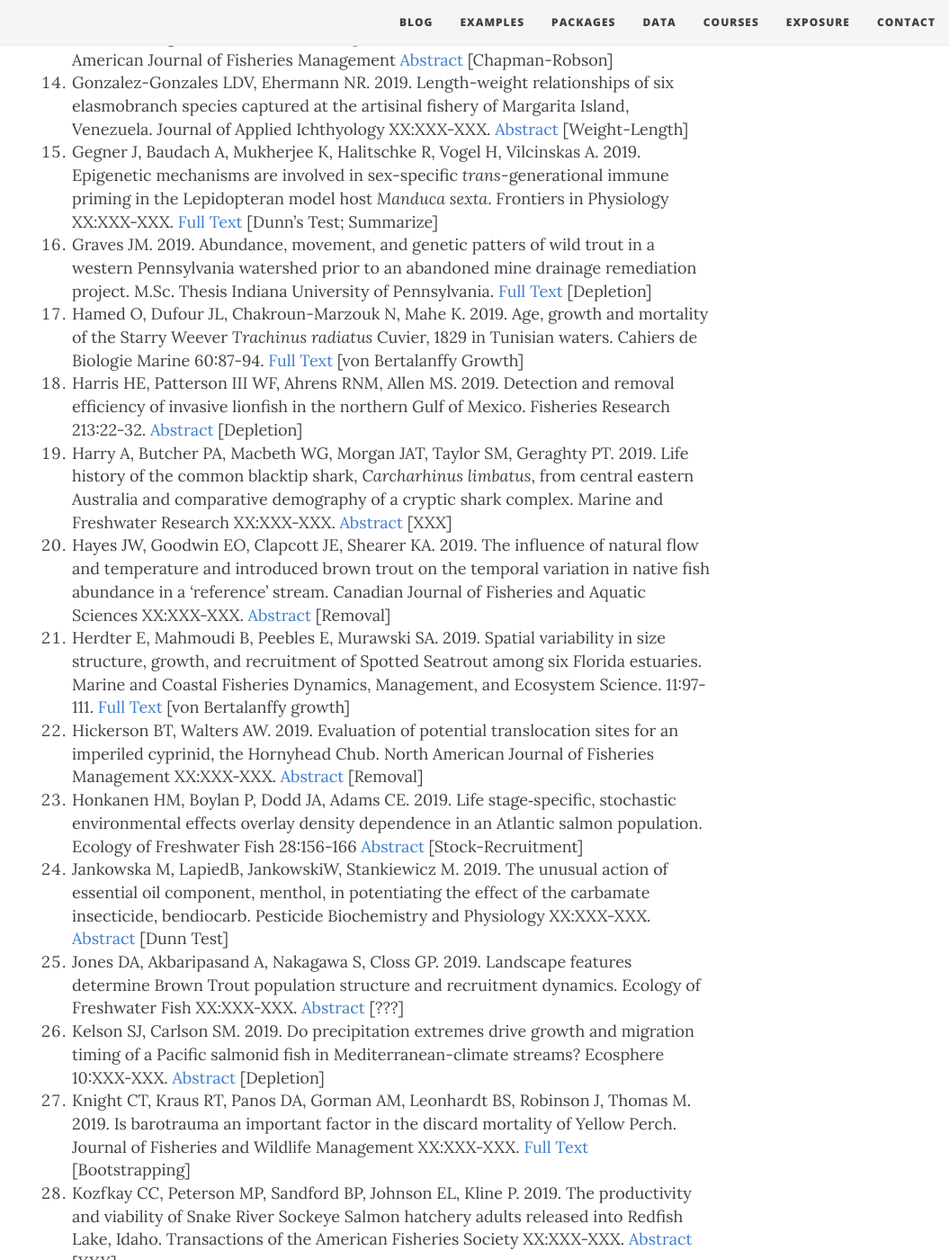
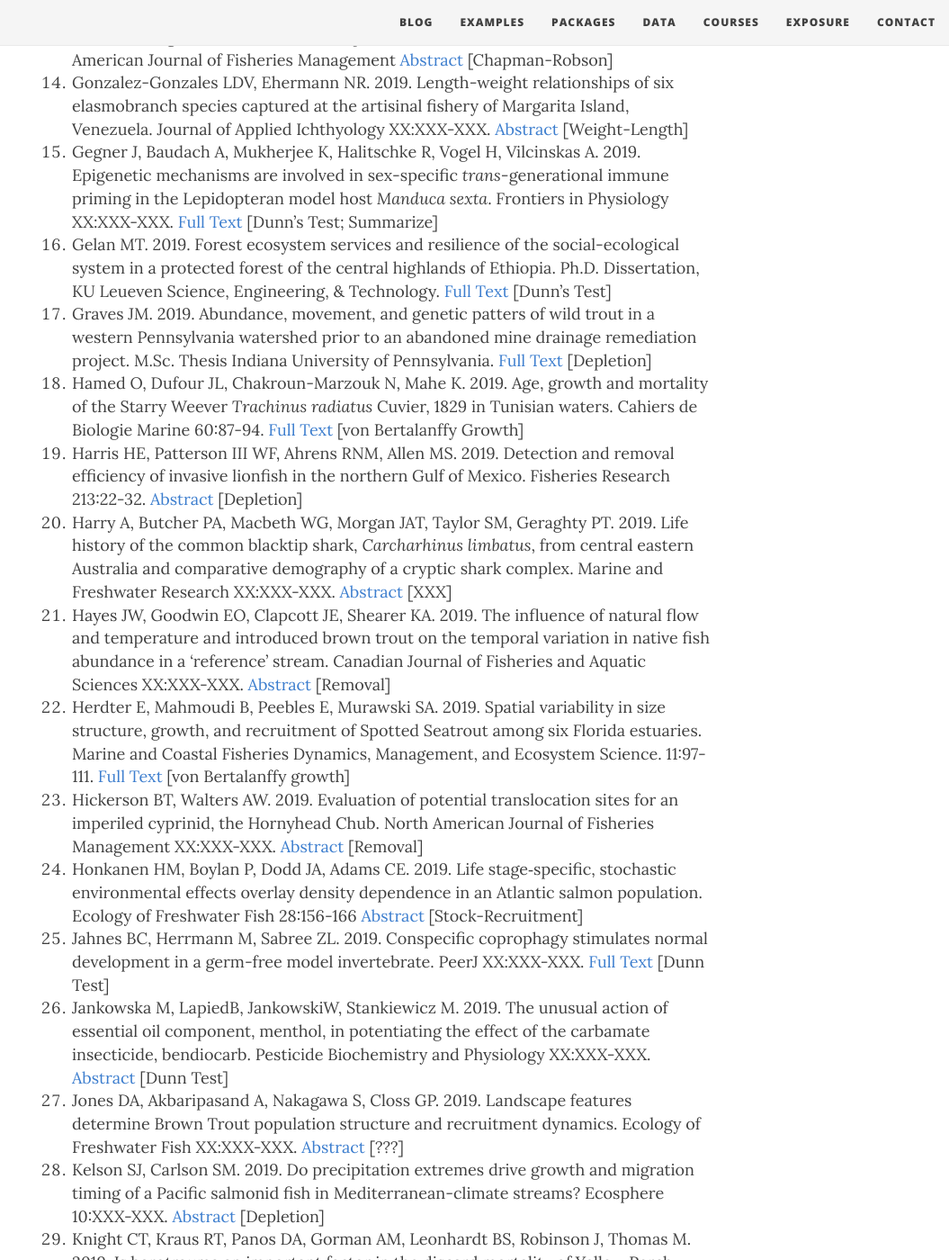
Before and after one commit to droglenc/fishR, a Jekyll site: the page built from exposure/exposure-citations19.md, in a window 1280 px wide and 1400 px high, scrolled down 1501 px. Shown: the whole window at 90% size, without its empty margins (225-1280 px from the left). Built offline with Jekyll 4.4.1, drawn with Linux system fonts in a browser that asks for light colours; nearby versions of some CDN libraries.

Commit message:
Update exposure-citations19.md

```diff
--- a/exposure/exposure-citations19.md
+++ b/exposure/exposure-citations19.md
@@ -22,6 +22,7 @@ The [**IFAR** book](http://derekogle.com/IFAR/), **fishR** website, or the **FSA
 1. Fisk II JM, Morgeson CW, Polera ME. 2019. Evaluation of recreational hand‐crank electrofishing on introduced catfish species in southeastern North Carolina. North American Journal of Fisheries Management [Abstract](https://afspubs.onlinelibrary.wiley.com/doi/abs/10.1002/nafm.10255) [Chapman-Robson]
 1. Gonzalez-Gonzales LDV, Ehermann NR. 2019. Length-weight relationships of six elasmobranch species captured at the artisinal fishery of Margarita Island, Venezuela. Journal of Applied Ichthyology XX:XXX-XXX. [Abstract](https://onlinelibrary.wiley.com/doi/abs/10.1111/jai.13832) [Weight-Length]
 1. Gegner J, Baudach A, Mukherjee K, Halitschke R, Vogel H, Vilcinskas A. 2019. Epigenetic mechanisms are involved in sex-specific *trans*-generational immune priming in the Lepidopteran model host *Manduca sexta*. Frontiers in Physiology XX:XXX-XXX. [Full Text](https://www.frontiersin.org/articles/10.3389/fphys.2019.00137/full) [Dunn's Test; Summarize]
+1. Gelan MT. 2019. Forest ecosystem services and resilience of the social-ecological system in a protected forest of the central highlands of Ethiopia. Ph.D. Dissertation, KU Leueven Science, Engineering, & Technology. [Full Text](http://scholar.google.com/scholar_url?url=https://lirias.kuleuven.be/retrieve/537647&hl=en&sa=X&d=8666473075266225366&scisig=AAGBfm09_cPi66H70Qm7XWGhA_8Nr7AnVw&nossl=1&oi=scholaralrt) [Dunn's Test]
 1. Graves JM. 2019. Abundance, movement, and genetic patters of wild trout in a western Pennsylvania watershed prior to an abandoned mine drainage remediation project. M.Sc. Thesis Indiana University of Pennsylvania. [Full Text](https://knowledge.library.iup.edu/cgi/viewcontent.cgi?article=2611&context=etd) [Depletion]
 1. Hamed O, Dufour JL, Chakroun-Marzouk N, Mahe K. 2019. Age, growth and mortality of the Starry Weever *Trachinus radiatus* Cuvier, 1829 in Tunisian waters. Cahiers de Biologie Marine 60:87-94. [Full Text](https://www.researchgate.net/profile/Oussama_Hamed2/publication/330566623_Age_growth_and_mortality_of_the_starry_weever_Trachinus_radiatus_Cuvier_1829_in_the_Tunisian_waters/links/5c48c020299bf12be3ddd903/Age-growth-and-mortality-of-the-starry-weever-Trachinus-radiatus-Cuvier-1829-in-the-Tunisian-waters.pdf) [von Bertalanffy Growth]
 1. Harris HE, Patterson III WF, Ahrens RNM, Allen MS. 2019. Detection and removal efficiency of invasive lionfish in the northern Gulf of Mexico. Fisheries Research 213:22-32. [Abstract](https://www.sciencedirect.com/science/article/pii/S0165783619300025) [Depletion]
@@ -30,6 +31,7 @@ The [**IFAR** book](http://derekogle.com/IFAR/), **fishR** website, or the **FSA
 1. Herdter E, Mahmoudi B, Peebles E, Murawski SA. 2019. Spatial variability in size structure, growth, and recruitment of Spotted Seatrout among six Florida estuaries. Marine and Coastal Fisheries Dynamics, Management, and Ecosystem Science. 11:97-111. [Full Text](https://afspubs.onlinelibrary.wiley.com/doi/pdf/10.1002/mcf2.10063) [von Bertalanffy growth]
 1. Hickerson BT, Walters AW. 2019. Evaluation of potential translocation sites for an imperiled cyprinid, the Hornyhead Chub. North American Journal of Fisheries Management XX:XXX-XXX. [Abstract](https://afspubs.onlinelibrary.wiley.com/doi/abs/10.1002/nafm.10261) [Removal]
 1. Honkanen HM, Boylan P, Dodd JA, Adams CE. 2019. Life stage‐specific, stochastic environmental effects overlay density dependence in an Atlantic salmon population. Ecology of Freshwater Fish 28:156-166 [Abstract](https://onlinelibrary.wiley.com/doi/10.1111/eff.12439) [Stock-Recruitment]
+1. Jahnes BC, Herrmann M, Sabree ZL. 2019. Conspecific coprophagy stimulates normal development in a germ-free model invertebrate. PeerJ XX:XXX-XXX. [Full Text](https://media.proquest.com/media/hms/PFT/1/zTuH9?_s=ZQ%2BDV9iCgVxvqdzRn7%2FuLDfWfPU%3D) [Dunn Test]
 1. Jankowska M, LapiedB, JankowskiW, Stankiewicz M. 2019. The unusual action of essential oil component, menthol, in potentiating the effect of the carbamate insecticide, bendiocarb. Pesticide Biochemistry and Physiology XX:XXX-XXX. [Abstract](https://www.sciencedirect.com/science/article/abs/pii/S0048357518304541) [Dunn Test]
 1. Jones DA, Akbaripasand A, Nakagawa S, Closs GP. 2019. Landscape features determine Brown Trout population structure and recruitment dynamics. Ecology of Freshwater Fish XX:XXX-XXX. [Abstract](https://onlinelibrary.wiley.com/doi/abs/10.1111/eff.12474) [???]
 1. Kelson SJ, Carlson SM. 2019. Do precipitation extremes drive growth and migration timing of a Pacific salmonid fish in Mediterranean-climate streams? Ecosphere 10:XXX-XXX. [Abstract](https://www.researchgate.net/publication/331908792_Do_precipitation_extremes_drive_growth_and_migration_timing_of_a_Pacific_salmonid_fish_in_Mediterranean-climate_streams/references) [Depletion]
```
Also changed, not shown: other parts of exposure/exposure-citations19.md (+1 -1 lines).
